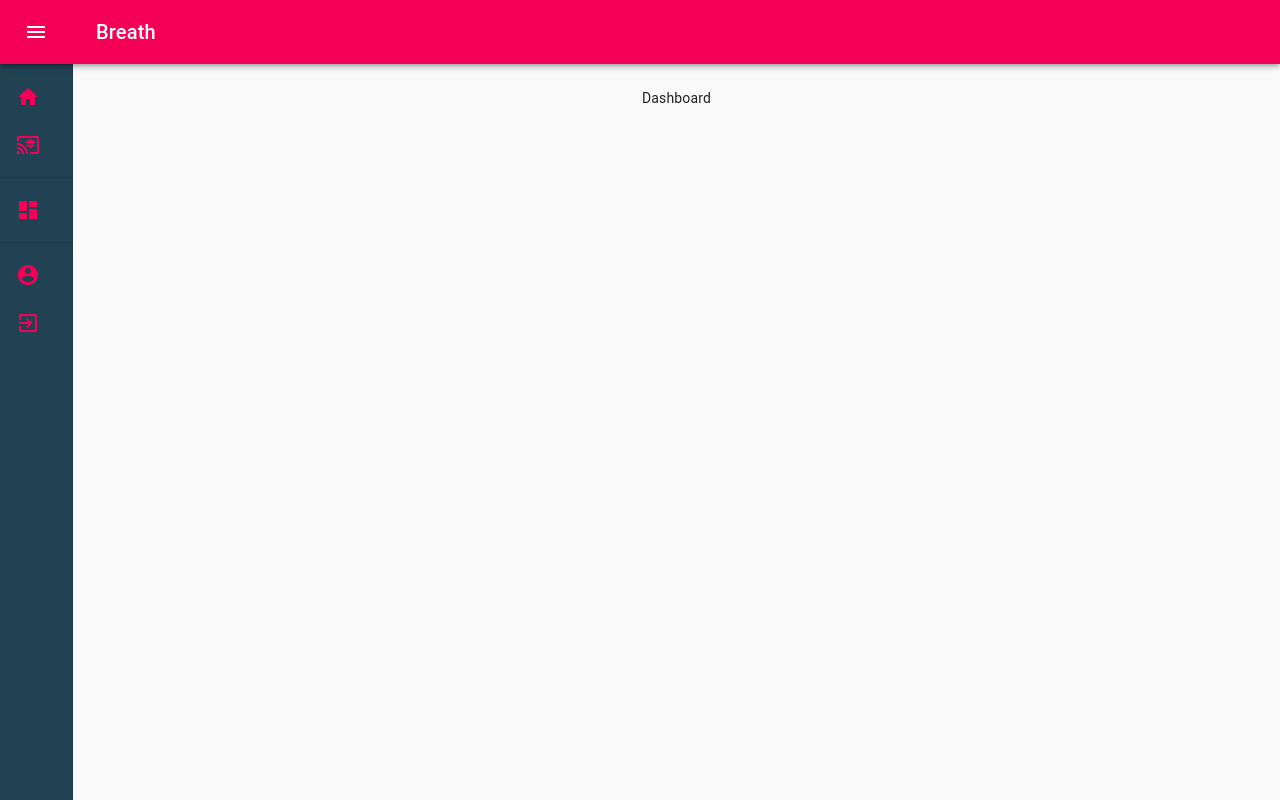
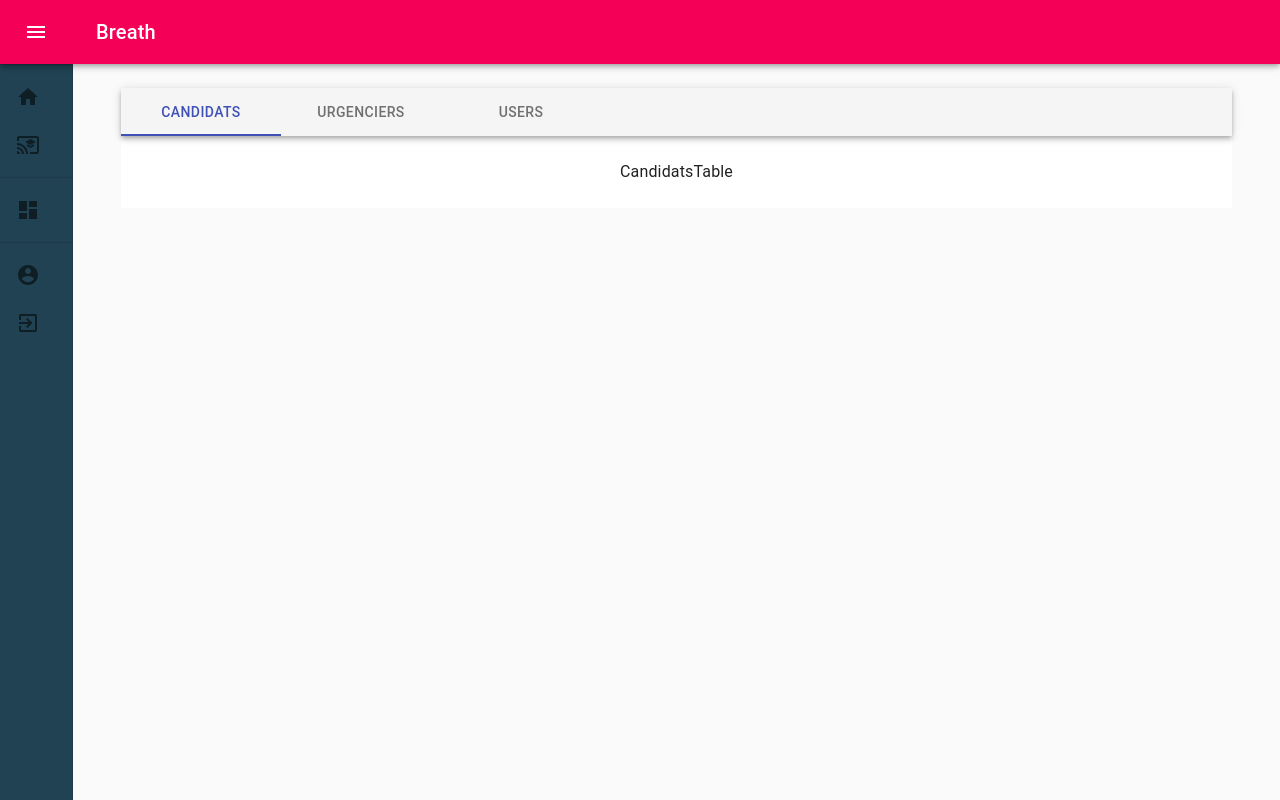
Before and after one commit to mozaw39/breath-web-client, a React (Create React App) app: page /dashboard in a window 1280 px wide. Built offline with nearby package versions, Linux system fonts and the light colour scheme.

Commit message:
dashboard table for admin

```diff
--- a/package.json
+++ b/package.json
@@ -12,6 +12,7 @@
     "react-dom": "^17.0.1",
     "react-router-dom": "^5.2.0",
     "react-scripts": "4.0.0",
+    "react-swipeable-views": "^0.13.9",
     "web-vitals": "^0.2.4"
   },
   "scripts": {
--- /dev/null
+++ b/src/Components/DataTable/DataTable.js
@@ -0,0 +1,132 @@
+import React from 'react';
+import { makeStyles } from '@material-ui/core/styles';
+import Paper from '@material-ui/core/Paper';
+import Table from '@material-ui/core/Table';
+import TableBody from '@material-ui/core/TableBody';
+import TableCell from '@material-ui/core/TableCell';
+import TableContainer from '@material-ui/core/TableContainer';
+import TableHead from '@material-ui/core/TableHead';
+import TablePagination from '@material-ui/core/TablePagination';
+import TableRow from '@material-ui/core/TableRow';
+
+const columns = [
+  { id: 'name', label: 'Name', minWidth: 170 },
+  { id: 'code', label: 'ISO\u00a0Code', minWidth: 100 },
+  {
+    id: 'population',
+    label: 'Population',
+    minWidth: 170,
+    align: 'right',
+    format: (value) => value.toLocaleString('en-US'),
+  },
+  {
+    id: 'size',
+    label: 'Size\u00a0(km\u00b2)',
+    minWidth: 170,
+    align: 'right',
+    format: (value) => value.toLocaleString('en-US'),
+  },
+  {
+    id: 'density',
+    label: 'Density',
+    minWidth: 170,
+    align: 'right',
+    format: (value) => value.toFixed(2),
+  },
+];
+
+function createData(name, code, population, size) {
+  const density = population / size;
+  return { name, code, population, size, density };
+}
+
+const rows = [
+  createData('India', 'IN', 1324171354, 3287263),
+  createData('China', 'CN', 1403500365, 9596961),
+  createData('Italy', 'IT', 60483973, 301340),
+  createData('United States', 'US', 327167434, 9833520),
+  createData('Canada', 'CA', 37602103, 9984670),
+  createData('Australia', 'AU', 25475400, 7692024),
+  createData('Germany', 'DE', 83019200, 357578),
+  createData('Ireland', 'IE', 4857000, 70273),
+  createData('Mexico', 'MX', 126577691, 1972550),
+  createData('Japan', 'JP', 126317000, 377973),
+  createData('France', 'FR', 67022000, 640679),
+  createData('United Kingdom', 'GB', 67545757, 242495),
+  createData('Russia', 'RU', 146793744, 17098246),
+  createData('Nigeria', 'NG', 200962417, 923768),
+  createData('Brazil', 'BR', 210147125, 8515767),
+];
+
+const useStyles = makeStyles({
+  root: {
+    width: '100%',
+  },
+  container: {
+    maxHeight: 440,
+  },
+});
+
+export default function DataTable() {
+  const classes = useStyles();
+  const [page, setPage] = React.useState(0);
+  const [rowsPerPage, setRowsPerPage] = React.useState(10);
+
+  const handleChangePage = (event, newPage) => {
+    setPage(newPage);
+  };
+
+  const handleChangeRowsPerPage = (event) => {
+    setRowsPerPage(+event.target.value);
+    setPage(0);
+  };
+
+  return (
+    <Paper className={classes.root}>
+      <TableContainer className={classes.container}>
+        <Table stickyHeader aria-label="sticky table">
+            {/* Table head */}
+          <TableHead>
+            <TableRow>
+              {columns.map((column) => (
+                <TableCell
+                  key={column.id}
+                  align={column.align}
+                  style={{ minWidth: column.minWidth }}
+                >
+                  {column.label}
+                </TableCell>
+              ))}
+            </TableRow>
+          </TableHead>
+          <TableBody>
+            {rows.slice(page * rowsPerPage, page * rowsPerPage + rowsPerPage).map((row) => {
+              return (
+                <TableRow hover role="checkbox" tabIndex={-1} key={row.code}>
+                  {columns.map((column) => {
+                    const value = row[column.id];
+                    return (
+                      <TableCell key={column.id} align={column.align}>
+                        {column.format && typeof value === 'number' ? column.format(value) : value}
+                      </TableCell>
+                    );
+                  })}
+                </TableRow>
+              );
+            })}
+          </TableBody>
+        </Table>
+      </TableContainer>
+      {/* Pagination */}
+      <TablePagination
+        rowsPerPageOptions={[10, 25, 100]}
+        component="div"
+        count={rows.length}
+        rowsPerPage={rowsPerPage}
+        page={page}
+        onChangePage={handleChangePage}
+        onChangeRowsPerPage={handleChangeRowsPerPage}
+      />
+    </Paper>
+  );
+}
--- a/src/Components/NavigationDrawer/DrawerItems.js
+++ b/src/Components/NavigationDrawer/DrawerItems.js
@@ -22,7 +22,7 @@ export default function DrawerItems(){
         <List>
           {publicResources.map((text, index) => (
             <ListItem component={Link} to={text} button key={text}>
-              <ListItemIcon>{index % 2 === 0 ? <HomeIcon color="secondary" /> : <CastForEducationIcon color="secondary" />}</ListItemIcon>
+              <ListItemIcon>{index % 2 === 0 ? <HomeIcon color="inherit" /> : <CastForEducationIcon color="inherit" />}</ListItemIcon>
               <ListItemText primary={text} />
             </ListItem>
           ))}
@@ -31,7 +31,7 @@ export default function DrawerItems(){
         <List>
           {adminResources.map((text, index) => (
             <ListItem component={Link} to={text} button key={text}>
-              <ListItemIcon>{index % 2 === 0 ? <DashboardIcon color="secondary" /> : <DashboardIcon color="secondary" />}</ListItemIcon>
+              <ListItemIcon>{index % 2 === 0 ? <DashboardIcon color="inherit" /> : <DashboardIcon color="inherit" />}</ListItemIcon>
               <ListItemText primary={text} />
             </ListItem>
           ))}
@@ -40,7 +40,7 @@ export default function DrawerItems(){
         <List>
           {authenticatedResources.map((text, index) => (
             <ListItem component={Link} to={text} button key={text}>
-              <ListItemIcon>{index % 2 === 0 ? <AccountCircleIcon color="secondary" /> : <ExitToAppIcon color="secondary" />}</ListItemIcon>
+              <ListItemIcon>{index % 2 === 0 ? <AccountCircleIcon color="inherit" /> : <ExitToAppIcon color="inherit" />}</ListItemIcon>
               <ListItemText primary={text} />
             </ListItem>
           ))}
--- a/src/Components/NavigationDrawer/NavigationDrawer.js
+++ b/src/Components/NavigationDrawer/NavigationDrawer.js
@@ -4,7 +4,6 @@ import { makeStyles, useTheme } from '@material-ui/core/styles';
 import Drawer from '@material-ui/core/Drawer';
 import AppBar from '@material-ui/core/AppBar';
 import Toolbar from '@material-ui/core/Toolbar';
-import List from '@material-ui/core/List';
 import CssBaseline from '@material-ui/core/CssBaseline';
 import Typography from '@material-ui/core/Typography';
 import Divider from '@material-ui/core/Divider';
--- /dev/null
+++ b/src/Components/TabsComponent/TabsComponent.js
@@ -0,0 +1,96 @@
+import React from 'react';
+import PropTypes from 'prop-types';
+import { makeStyles } from '@material-ui/core/styles';
+import AppBar from '@material-ui/core/AppBar';
+import Tabs from '@material-ui/core/Tabs';
+import Tab from '@material-ui/core/Tab';
+import Typography from '@material-ui/core/Typography';
+import Box from '@material-ui/core/Box';
+
+function TabPanel(props) {
+  const { children, value, index, ...other } = props;
+
+  return (
+    <div
+      role="tabpanel"
+      hidden={value !== index}
+      id={`scrollable-auto-tabpanel-${index}`}
+      aria-labelledby={`scrollable-auto-tab-${index}`}
+      {...other}
+    >
+      {value === index && (
+        <Box p={3}>
+          <Typography>{children}</Typography>
+        </Box>
+      )}
+    </div>
+  );
+}
+
+TabPanel.propTypes = {
+  children: PropTypes.node,
+  index: PropTypes.any.isRequired,
+  value: PropTypes.any.isRequired,
+};
+
+function a11yProps(index) {
+  return {
+    id: `scrollable-auto-tab-${index}`,
+    'aria-controls': `scrollable-auto-tabpanel-${index}`,
+  };
+}
+
+const useStyles = makeStyles((theme) => ({
+  root: {
+    flexGrow: 1,
+    width: '100%',
+    backgroundColor: theme.palette.background.paper,
+  },
+}));
+
+export default function TabsComponent(props) {
+  const classes = useStyles();
+  const [value, setValue] = React.useState(0);
+
+  const handleChange = (event, newValue) => {
+    setValue(newValue);
+  };
+
+  return (
+    <div className={classes.root}>
+      <AppBar position="static" color="default">
+        <Tabs
+          value={value}
+          onChange={handleChange}
+          indicatorColor="primary"
+          textColor="primary"
+          variant="scrollable"
+          scrollButtons="auto"
+          aria-label="scrollable auto tabs example"
+        >
+          {
+            props.tabLabel.map( (value, key) =>
+            <Tab label={value} {...a11yProps(key)} />
+            )
+          }
+          {/* <Tab label="Item One" {...a11yProps(0)} />
+          <Tab label="Item Two" {...a11yProps(1)} />
+          <Tab label="Item Three" {...a11yProps(2)} /> */}
+        </Tabs>
+      </AppBar>
+      {
+        props.tabContent.map( (table, key) =>
+        <TabPanel value={value} index={key}>
+        {table}
+      </TabPanel>
+        )
+      }
+      {/* <TabPanel value={value} index={1}>
+        Item Two
+      </TabPanel>
+      <TabPanel value={value} index={2}>
+        Item Three
+      </TabPanel> */}
+    </div>
+  );
+}
--- /dev/null
+++ b/src/Pages/AdminPages/CandidatsTable.js
@@ -0,0 +1,9 @@
+import React from 'react';
+
+export default function CandidatsTable(){
+    return (
+        <div>
+            CandidatsTable
+        </div>
+    );
+}
--- a/src/Pages/AdminPages/Dashboard.js
+++ b/src/Pages/AdminPages/Dashboard.js
@@ -1,8 +1,16 @@
 import React from "react";
+import TabsComponent from "../../Components/TabsComponent/TabsComponent"
+import CandidatsTable from "./CandidatsTable"
+import UrgenciersTable from "./UrgenciersTable";
+import UsersTable from "./UsersTable";
+
+const tabLabel = ["Candidats", "Urgenciers", "Users"];
+const tabContent = [<CandidatsTable/>, <UrgenciersTable/>, <UsersTable/> ];
+
 export default function Dashboard(){
     return (
         <div>
-            Dashboard
+            <TabsComponent tabLabel={tabLabel} tabContent={tabContent} />
         </div>
     );
 }
--- /dev/null
+++ b/src/Pages/AdminPages/UrgenciersTable.js
@@ -0,0 +1,9 @@
+import React from 'react';
+
+export default function UrgenciersTable(){
+    return (
+        <div>
+            UrgenciersTable
+        </div>
+    );
+}
--- /dev/null
+++ b/src/Pages/AdminPages/UsersTable.js
@@ -0,0 +1,10 @@
+import React from 'react';
+import DataTable from '../../Components/DataTable/DataTable';
+
+export default function UsersTable(){
+    return (
+        <div>
+            <DataTable />
+        </div>
+    );
+}
```
Also changed, not shown: src/Components/DataTable/DataRow.js (added, +43 -0 lines), 1 other file (tests, documents, lock files or other folders).
